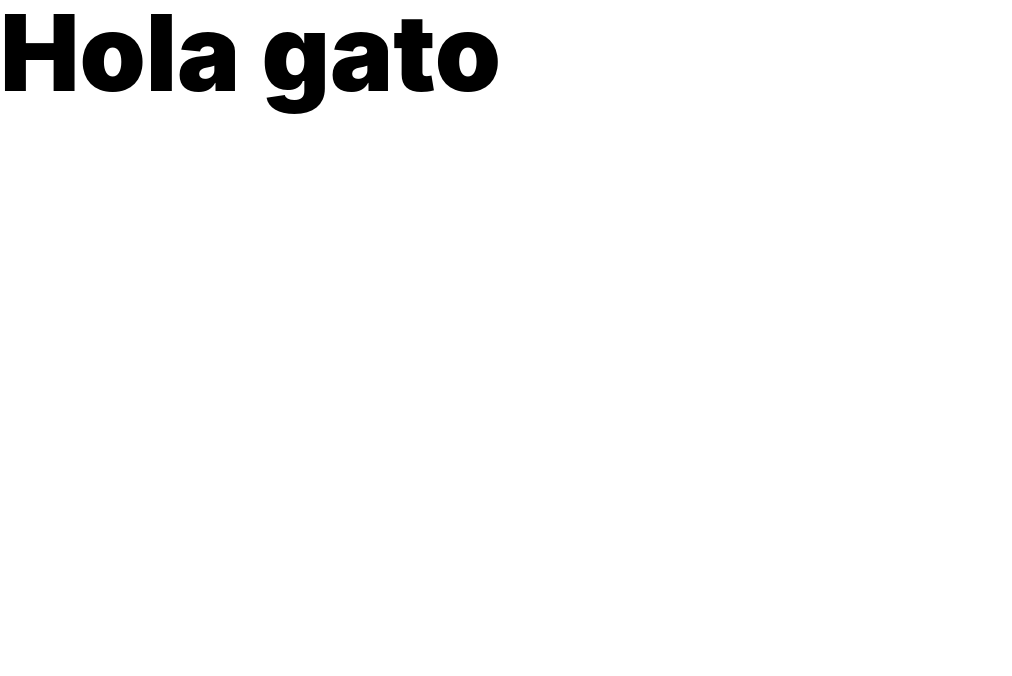
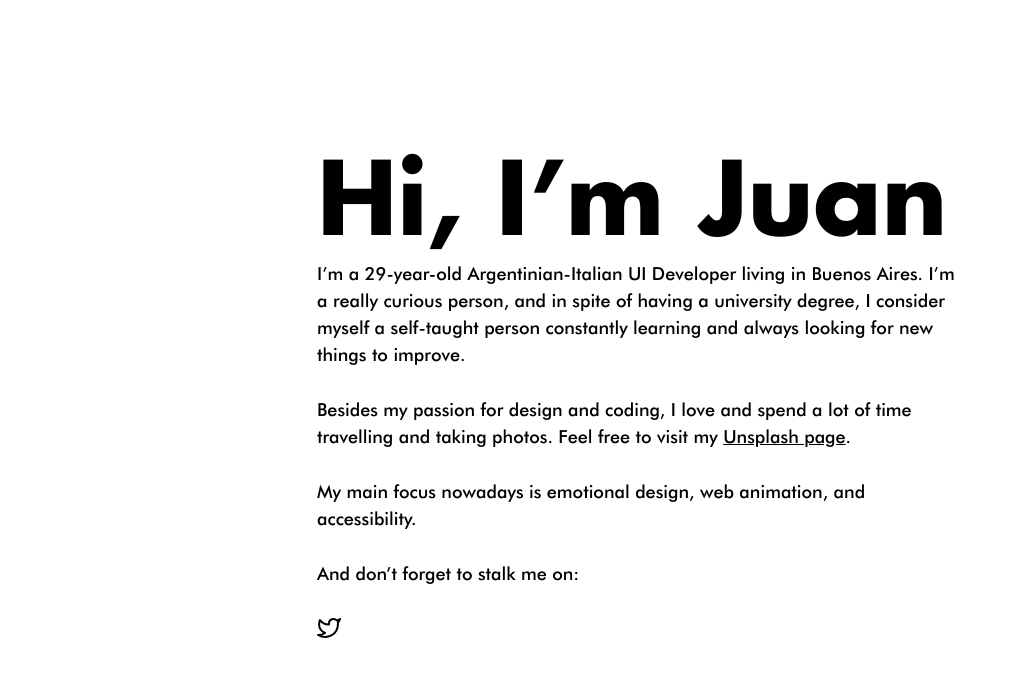
Before and after one commit to juandinella/portfolio-gatsby, a Gatsby site: page / in a window 1280 px wide. Shown: the whole page, without its empty margins (0-1012 px from the left). Built offline with nearby package versions, Linux system fonts and the light colour scheme; Gatsby itself is replaced by a stand-in of ours.

Commit message:
basic hero

```diff
--- a/gatsby-config.js
+++ b/gatsby-config.js
@@ -35,8 +35,8 @@ module.exports = {
         name: "Juan Di Nella",
         short_name: "JuanDiNella",
         start_url: "/",
-        background_color: "#5F05AB",
-        theme_color: "#5F05AB",
+        background_color: "#000",
+        theme_color: "#00",
         display: "standalone",
         icon: "static/favicon.ico",
         crossOrigin: "use-credentials"
--- a/src/assets/styles/colors.js
+++ b/src/assets/styles/colors.js
@@ -1,17 +1,9 @@
 const colors = {
   white: "#FFFFFF",
-  natural: "#F5F7F7",
-  black: "#222222",
-  purple: "#5F05AB",
-  darkPurple: "#38224B",
-  lightPurple: "#73637F",
-  cyan: "#00EAFF",
-  yellow: "#FCF113",
-  darkYellow: "#FFAF1B",
-  red: "#ED4569",
-  darkRed: "#E81F37",
-  green: "#79C142",
-  lightBlue: "#48C1E4"
+  black: "#000000",
+  red: "#ce4841",
+  yellow: "#f6aa3d",
+  lightBlue: "#74c0c0"
 }
 
 export default colors
--- a/src/assets/styles/mixins.js
+++ b/src/assets/styles/mixins.js
@@ -1,17 +1,17 @@
 import { css } from "styled-components"
 
 const breakpoints = {
-  small: 768,
-  medium: 1024,
-  large: 1200,
-  extraLarge: 1440,
-  huge: 1680
+  xs: 20,
+  small: 30,
+  medium: 64,
+  large: 86,
+  extraLarge: 121
 }
 
 // Iterate through the breakpoints and create a media template
 const breakpoint = Object.keys(breakpoints).reduce((acc, label) => {
   acc[label] = (...args) => css`
-    @media (min-width: ${breakpoints[label]}px) {
+    @media (min-width: ${breakpoints[label]}em) {
       ${css(...args)}
     }
   `
--- a/src/assets/styles/styles.js
+++ b/src/assets/styles/styles.js
@@ -1,16 +1,48 @@
 import { createGlobalStyle } from 'styled-components'
 import breakpoint from "./mixins"
-import colors from "./colors"
+// import colors from "./colors"
+
+import FuturaMediumWOFF from "../fonts/futurabt-medium-webfont.woff"
+import FuturaMediumWOFF2 from "../fonts/futurabt-medium-webfont.woff2"
+import FuturaBoldWOFF2 from "../fonts/futuralt-bold-webfont.woff2"
 
 const GlobalStyle = createGlobalStyle`
+
+  @font-face {
+      font-family: "futura";
+      src:
+        url("${ FuturaMediumWOFF2 }") format('Woff2'),
+        url("${ FuturaMediumWOFF }") format('Woff');
+      font-weight: 500;
+      font-display: swap;
+    }
+
+  @font-face {
+    font-family: "futura";
+    src:
+      url("${ FuturaBoldWOFF2}") format('Woff2');
+    font-weight: 700;
+    font-display: swap;
+  }
+
+  *,
+  *::before {
+    box-sizing: border-box;
+  }
+
+  html {
+    position: relative;
+    font-family: "futura" -apple-system, system-ui, BlinkMacSystemFont, "Segoe UI", Roboto, Oxygen-Sans, Ubuntu, Cantarell, "Helvetica Neue", sans-serif;
+    -webkit-font-smoothing: antialiased;
+  -moz-osx-font-smoothing: grayscale;
+  }
+
+
   body {
-    font-family: -apple-system,BlinkMacSystemFont,"Segoe UI",Roboto,Oxygen-Sans,Ubuntu,Cantarell,"Helvetica Neue",sans-serif;
-    font-size: 21px;
-    font-weight: 500;
-    line-height: 1.5em;
-    overflow-x: hidden;
-    -webkit-font-smoothing: antialiased;
-    -moz-osx-font-smoothing: grayscale;
+    font: inherit;
+    line-height: inherit;
+    margin: 0;
+    position: relative;
 
     h1,
     h2,
@@ -18,7 +50,8 @@ const GlobalStyle = createGlobalStyle`
     h4,
     h5,
     h6 {
-      font-weight: 900;
+      font-weight: 700;
+      font-family: "futura";
       line-height: 1em;
     }
 
@@ -54,34 +87,10 @@ const GlobalStyle = createGlobalStyle`
     a {
       display: inline-block;
       color: inherit;
-      text-decoration: none;
+    }
 
-      &.rollout {
-        position: relative;
-        transition: all .3s;
-
-        &::before {
-          content: '';
-          position: absolute;
-          height: 2px;
-          bottom: 0;
-          left: 0;
-          right: 0;
-          background-color: ${ colors.cyan};
-          transform-origin: bottom left;
-          transform: scaleX(1);
-          transition: transform 0.3s ease-in-out;
-        }
-
-        &:hover {
-          color: ${ colors.cyan};
-
-          &::before {
-            transform: scaleX(0);
-            transform-origin: bottom left;
-          }
-        }
-      }
+    p {
+      font-family: "futura";
     }
   }
 `
--- a/src/layouts/index.js
+++ b/src/layouts/index.js
@@ -3,12 +3,11 @@ import "../assets/styles/reset.css"
 import GlobalStyle from "../assets/styles/styles"
 
 class Layout extends React.Component {
-
   render = props => (
-    <div>
+    <main>
       <GlobalStyle />
       {this.props.children}
-    </div>
+    </main>
   )
 }
 
--- /dev/null
+++ b/src/pages/screens/homepage/hero.js
@@ -0,0 +1,89 @@
+import React from "react"
+import styled from "styled-components"
+import breakpoint from "../../../assets/styles/mixins"
+
+import TwitterIcon from "../../../assets/icons/twitter.inline.svg"
+
+const StyledHero = styled.section`
+  height: auto;
+  display: flex;
+  align-items: center;
+  padding: 30px 0;
+  position: relative;
+
+  ${breakpoint.medium`
+    height: 100vh;
+    padding: 0;
+  `}
+`
+
+const Heading = styled.h1`
+  font-size: 52px;
+  margin-bottom: 14px;
+  line-height: 1;
+  font-weight: 700;
+
+  ${breakpoint.small`
+    font-size: 60px;
+  `}
+
+  ${breakpoint.medium`
+    font-size: 100px;
+  `}
+`
+
+const HeroContent = styled.div`
+  width: 100%;
+  height: auto;
+  display: flex;
+  align-items: center;
+  padding: 30px 0;
+
+  ${breakpoint.medium`
+    height: 100%;
+    padding: 0;
+  `}
+`
+
+const Paragraph = styled.p`
+  font-size: 16px;
+  margin-bottom: 20px;
+  line-height: 1.5;
+  font-weight: 500;
+
+    ${breakpoint.medium`
+      font-size: 18px;
+      margin-bottom: 28px;
+  `}
+`
+
+const Container = styled.div`
+  max-width: 100%;
+  margin: 0 auto;
+  padding: 0 20px;
+  margin-top: -10px;
+  z-index: 2;
+  position: relative;
+  background-color: rgba(white, 0.5);
+  box-shadow: 1px 2px 3px rgba(white,.5);
+
+    ${breakpoint.medium`
+      padding: 0 30px;
+      max-width: 706px;
+  `}
+`
+
+export default () => (
+  <StyledHero aria-label='Hero Banner'>
+    <HeroContent className="hero--content">
+      <Container>
+        <Heading>Hi, I’m Juan</Heading>
+        <Paragraph>I’m a 29-year-old Argentinian-Italian UI Developer living in Buenos Aires. I’m a really curious person, and in spite of having a university degree, I consider myself a self-taught person constantly learning and always looking for new things to improve.</Paragraph>
+        <Paragraph>Besides my passion for design and coding, I love and spend a lot of time travelling and taking photos. Feel free to visit my <a href="https://unsplash.com/@juandinella" title="Juan Di Nella's unsplash page" target="_blank" rel="noopener noreferrer"> Unsplash page</a>.</Paragraph>
+        <Paragraph>My main focus nowadays is emotional design, web animation, and accessibility.</Paragraph>
+        <Paragraph>And don’t forget to stalk me on:</Paragraph>
+        <TwitterIcon />
+      </Container>
+    </HeroContent>
+  </StyledHero>
+)
--- a/src/pages/screens/homepage/index.js
+++ b/src/pages/screens/homepage/index.js
@@ -1,11 +1,9 @@
 import React from "react"
-
+import Hero from "./hero"
 
 const Homepage = () => {
   return (
-    <div>
-      <h1>Hola gato</h1>
-    </div>
+    <Hero />
   )
 }
 
```
Also changed, not shown: src/assets/fonts/futurabt-medium-webfont.ttf (added), src/assets/fonts/futurabt-medium-webfont.woff (added), src/assets/fonts/futurabt-medium-webfont.woff2 (added), src/assets/fonts/futuralt-bold-webfont.woff2 (added), src/assets/icons/arrow-right.svg (added), src/assets/icons/chevron-down.svg (added), src/assets/icons/facebook.svg (added), src/assets/icons/github.svg (added), src/assets/icons/instagram.svg (added), src/assets/icons/linkedin.svg (added), src/assets/icons/twitter.inline.svg (added).
